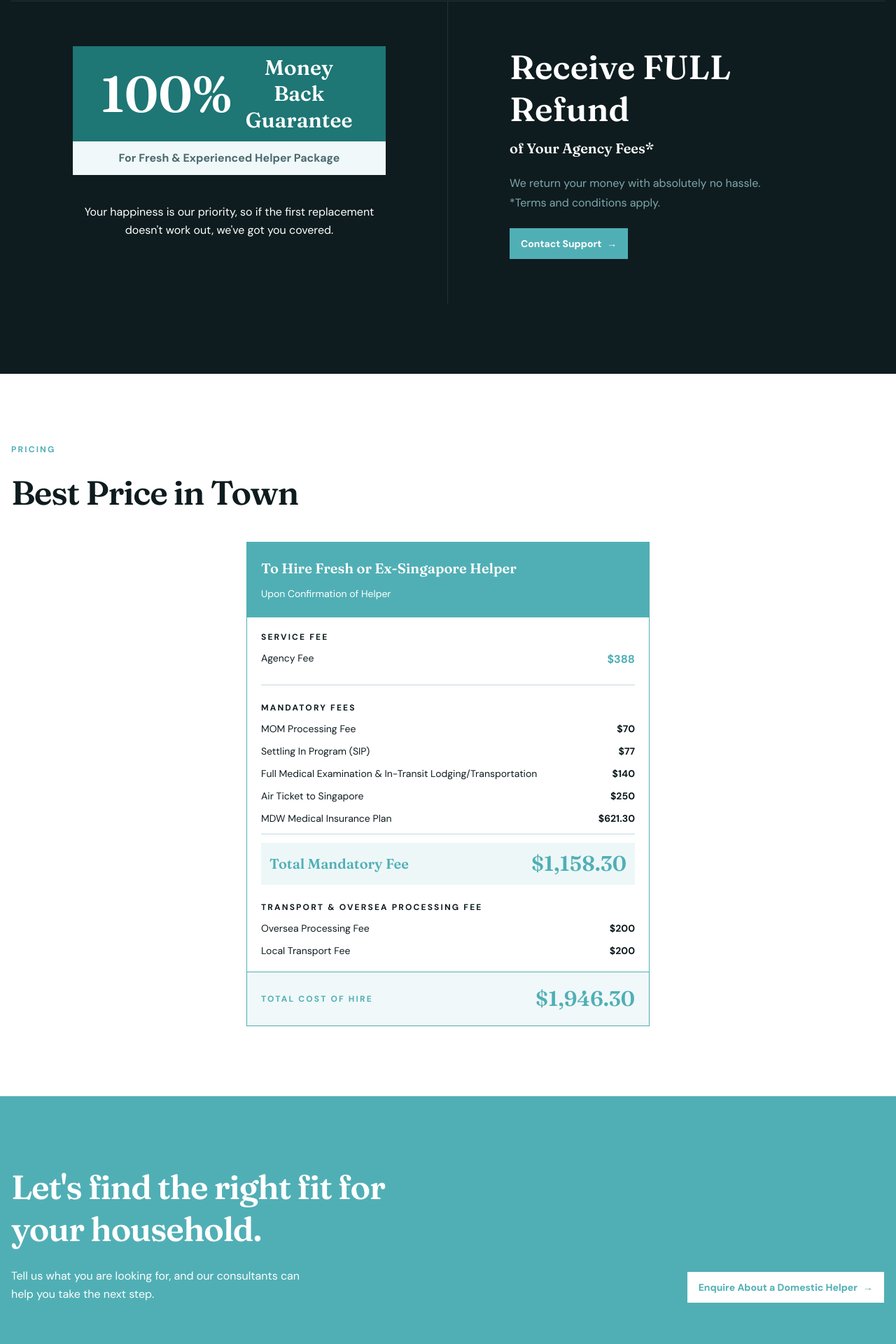
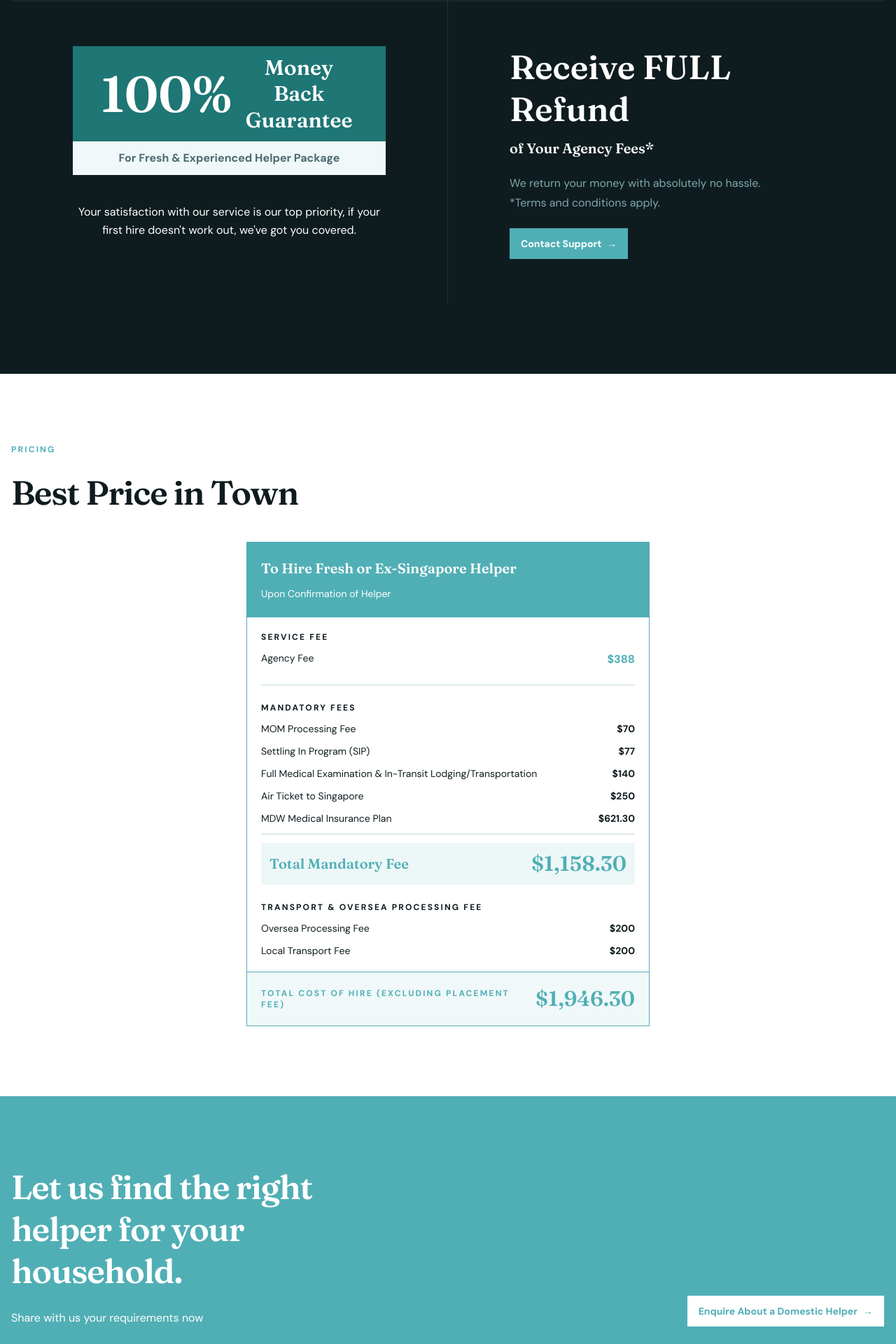
Before and after one commit to FindJobs-Pte-Ltd/ksc-website, a Next.js app: page /domestic-helper in a window 1280 px wide. Shown: the part 1675-3595 px from the top of the page at 70% size. Built offline with nearby package versions, Linux system fonts and the light colour scheme.

Commit message:
fix: update domestic helper page text content

```diff
--- a/app/components/domestic-helper/AfterSalesSupport.tsx
+++ b/app/components/domestic-helper/AfterSalesSupport.tsx
@@ -72,8 +72,9 @@ export default function AfterSalesSupport() {
             </div>
 
             <p className="leading-relaxed text-white">
-              Your happiness is our priority, so if the first replacement
-              doesn&apos;t work out, we&apos;ve got you covered.
+              Your satisfaction with our service is our top priority, if
+              your first hire doesn&apos;t work out, we&apos;ve got you
+              covered.
             </p>
           </div>
 
--- a/app/components/domestic-helper/CTA.tsx
+++ b/app/components/domestic-helper/CTA.tsx
@@ -7,11 +7,10 @@ export default function CTA() {
         {/* left content */}
         <div className="flex flex-col gap-6 text-white">
           <h2 className="max-w-xl font-fraunces text-3xl leading-tight font-semibold tracking-tight sm:text-4xl lg:text-5xl">
-            Let&apos;s find the right fit for your household.
+            Let us find the right helper for your household.
           </h2>
           <p className="max-w-md leading-relaxed">
-            Tell us what you are looking for, and our consultants can help you
-            take the next step.
+            Share with us your requirements now
           </p>
         </div>
 
--- a/app/components/domestic-helper/Preparation.tsx
+++ b/app/components/domestic-helper/Preparation.tsx
@@ -18,7 +18,7 @@ const steps = [
     image: "/domestic-helper-prepare-3.png",
     title: "A Smooth Start at Home",
     description:
-      "While you wait to fetch your helper, we spend an hour briefing her on your daily routines, elderly care needs, and home maintenance so she is fully prepared for her first day.",
+      "Before we hand over to you your helper, we will brief her on your daily routines, including your elderly or children care needs as well your required house chores to ensure that she is fully prepared for her first day.",
   },
 ];
 
--- a/app/components/domestic-helper/Pricing.tsx
+++ b/app/components/domestic-helper/Pricing.tsx
@@ -101,7 +101,7 @@ export default function Pricing() {
           <div className="border-x border-b border-primary bg-surface p-5">
             <div className="flex items-center justify-between text-primary">
               <p className="text-xs font-bold tracking-[2.16px] uppercase">
-                Total Cost of Hire
+                Total Cost of Hire (Excluding Placement Fee)
               </p>
               <p className="font-fraunces text-3xl font-semibold">
                 $1,946.30
```
